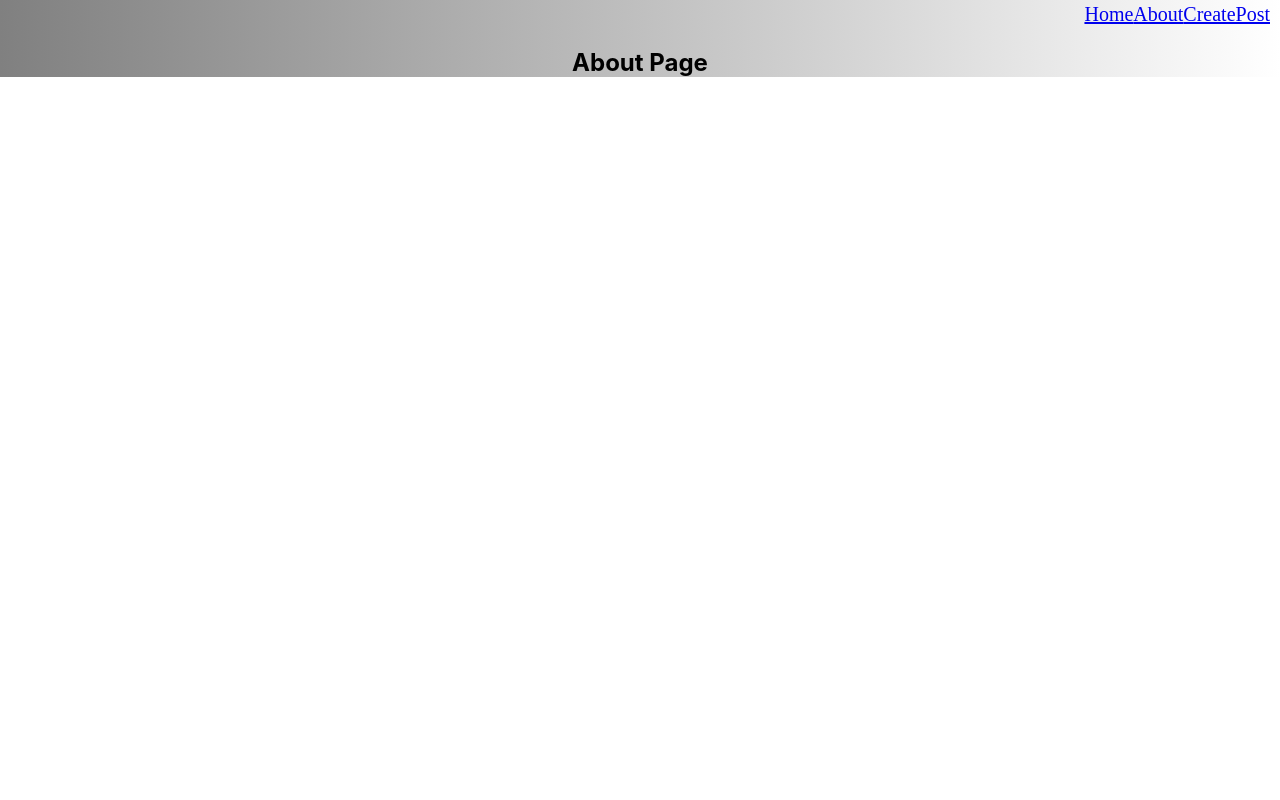
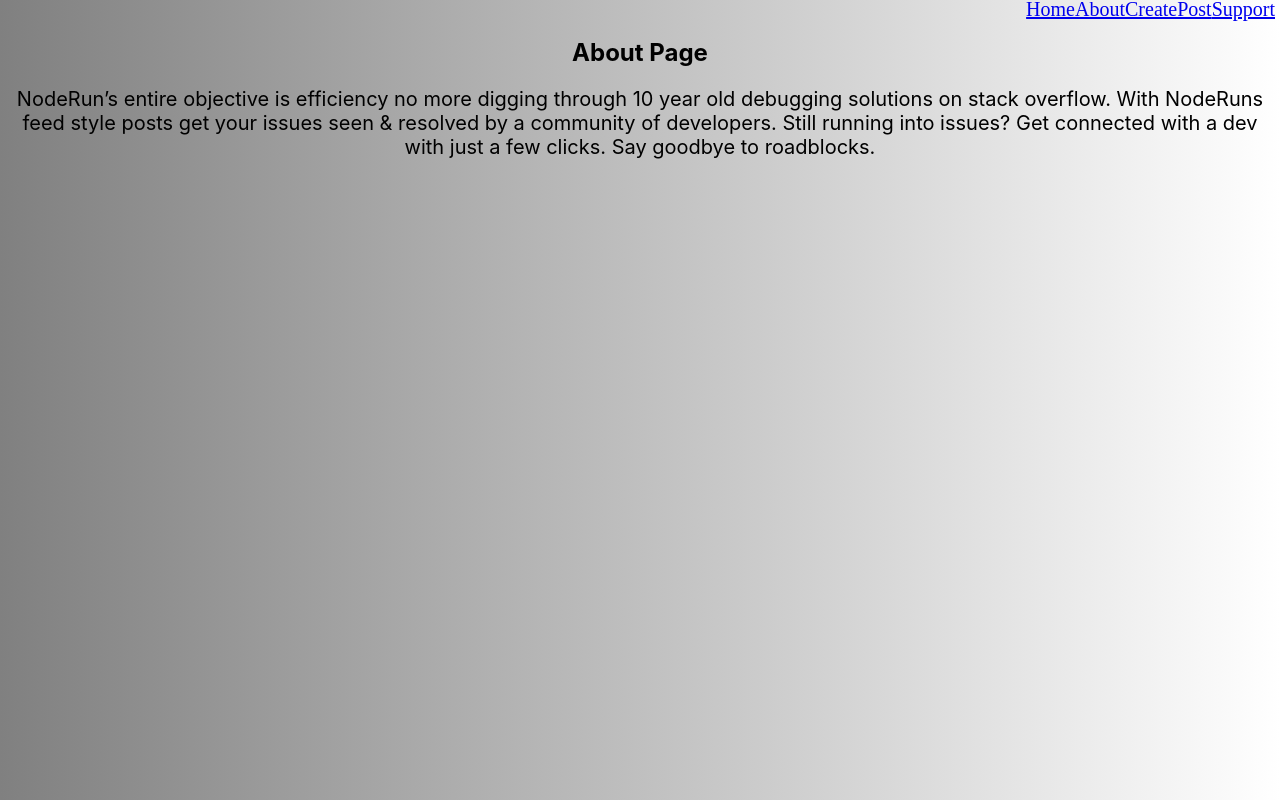
Before and after one commit to Bryvn1xx/u4_capstone_noderun, a React (Create React App) app in the folder client/: page /about in a window 1280 px wide. Built offline with nearby package versions, Linux system fonts and the light colour scheme; no server answers.

Commit message:
css to home

```diff
--- a/client/src/App.css
+++ b/client/src/App.css
@@ -1,6 +1,6 @@
-* {
-}
+
 .App {
+  height: 100vh;
   text-align: center;
   background-image: linear-gradient(to right, grey, white)
 }
@@ -19,10 +19,15 @@
   color: black;
   background-image: linear-gradient(to bottom right, grey, white)
 }
+.about-paragraph {
+  display: flex;
+  justify-content: flex-start;
+}
 .navbar {
+  padding-right: 30px;
   list-style-type: none;
   margin: 0px;
-  padding: 10px;
+  padding: 5px;
   font-family: 'Jaldi';
   font-size: 20px;
   color: black;
@@ -70,14 +75,28 @@ a:hover {
   width: 40px;
 }
 
+.comments-block {
+  margin: auto;
+  padding: 15px;
+  text-align: left;
+  outline: 2px solid black;
+}
+
 .comment-post {
-  color: black;
+  color: rgb(2, 2, 125);
   border-style: boxed;
+}
+.comment-post-desc {
+
 }
 
 .postcard-img {
   height: 250px;
   width: 700px;
+}
+
+.about-paragraph {
+  font-size: 20px;
 }
 
 @media (prefers-reduced-motion: no-preference) {
--- a/client/src/App.js
+++ b/client/src/App.js
@@ -5,6 +5,7 @@ import Home from './pages/Home'
 import Nav from './components/Nav'
 import PostCard from './components/PostCard'
 import PostPage from './pages/PostPage'
+import Support from './pages/Support'
 import About from './pages/About'
 import CreatePost from './pages/CreatePost'
 import UpdatePost from './pages/UpdatePost'
@@ -57,6 +58,7 @@ const App = () => {
         <Route path="/" element={<Home feed={feed} posts={posts} />} />
         <Route path='/posts/:postId' element={<PostPage posts={posts} />} />
         <Route path='/about' element={<About />} />
+        <Route path='/support' element={<Support />} />
         <Route path='/createpost' element={<CreatePost />} />
         <Route path='/updatepost/:post_id' element={<UpdatePost />} />
       </Routes>
--- a/client/src/components/Nav.js
+++ b/client/src/components/Nav.js
@@ -2,12 +2,14 @@ import { Link } from 'react-router-dom'
 
 const Nav = () => {
   return (
-
-    <nav className='navbar'>
-      <Link to='/' >Home </Link>
-      <Link to='/about'>About </Link>
-      <Link to='/createpost'>CreatePost</Link>
-    </nav>
+    <div>
+      <nav className='navbar'>
+        <Link to='/' >Home </Link>
+        <Link to='/about'>About </Link>
+        <Link to='/createpost'>CreatePost</Link>
+        <Link to='/support'>Support</Link>
+      </nav>
+    </div>
 
   )
 }
--- a/client/src/pages/About.js
+++ b/client/src/pages/About.js
@@ -1,6 +1,11 @@
 const About = () => {
   return (
-    <h2>About Page</h2>
+    <div>
+      <h2>About Page</h2>
+      <div>
+        <div className='about-paragraph'>NodeRun’s entire objective is efficiency no more digging through 10 year old debugging solutions on stack overflow. With NodeRuns feed style posts get your issues seen & resolved by a community of developers. Still running into issues? Get connected with a dev with just a few clicks. Say goodbye to roadblocks.</div>
+      </div>
+    </div>
   )
 }
 
--- a/client/src/pages/Home.js
+++ b/client/src/pages/Home.js
@@ -18,7 +18,7 @@ const Home = ({ feed, posts }) => {
 
         {posts &&
           posts.map((post) => (
-            <PostCard post={post} />
+            <PostCard post={post} img={post.img} />
           ))}
       </div>
 
--- a/client/src/pages/PostPage.js
+++ b/client/src/pages/PostPage.js
@@ -1,4 +1,4 @@
-import { useParams, Link, Navigate } from 'react-router-dom'
+import { useParams, useNavigate } from 'react-router-dom'
 import { useEffect, useState } from 'react'
 import axios from 'axios'
 
@@ -6,6 +6,7 @@ const PostPage = () => {
   let { postId } = useParams()
   const [comments, setComments] = useState()
   const [post, setPost] = useState({})
+  let navigate = useNavigate()
   const [addComment, setAddComment] = useState({
     name: '',
     description: '',
@@ -38,6 +39,7 @@ const PostPage = () => {
       `http://localhost:3001/api/comments/${postId}`,
       addComment
     )
+
   }
 
 
@@ -51,16 +53,16 @@ const PostPage = () => {
 
     <div>
       <div>PostPage</div>
-      <div>
+      <div className='postpage-main'>
 
-        <img className='postpage-img' src={postId.img} />
+        <img className='postpage-img' src={post.img} />
 
-        <div>
+        <div className='comments-block'>
           {comments &&
             comments.map((comment) => (
               <div>
-                <h2 className='comment-post'>{comment.name}: {comment.description}</h2>
-                {/* <h2>description: {comment.description}</h2> */}
+                <h2 className='comment-post'>{comment.name}:</h2>
+                <h2 className='comment-post-desc'>{comment.description}</h2>
               </div>
             ))}
         </div>
--- a/client/src/pages/Support.js
+++ b/client/src/pages/Support.js
@@ -1,10 +1,15 @@
+import { Link } from 'react-router-dom'
 const Support = () => {
   return (
     <div>
-      <h2>Suport</h2>
-      <div>
-
-      </div>
+      <h2>Support</h2>
+      <p>
+        NodeRun ensures that you can get your project up and running as soon as possible, contact one of our developers down below if you are still facing issues!
+      </p>
+      <p2>
+        Full-Stack Software Engineer:
+        <a href='https://www.linkedin.com/in/bryvn1xx/'>Bryan Sanchez</a>
+      </p2>
 
 
 
--- a/client/src/pages/UpdatePost.js
+++ b/client/src/pages/UpdatePost.js
@@ -10,7 +10,7 @@ const UpdatePost = () => {
     name: '',
     img: '',
     description: '',
-    postId: null,
+    postId: post_id,
     feedId: null
   })
 
```
